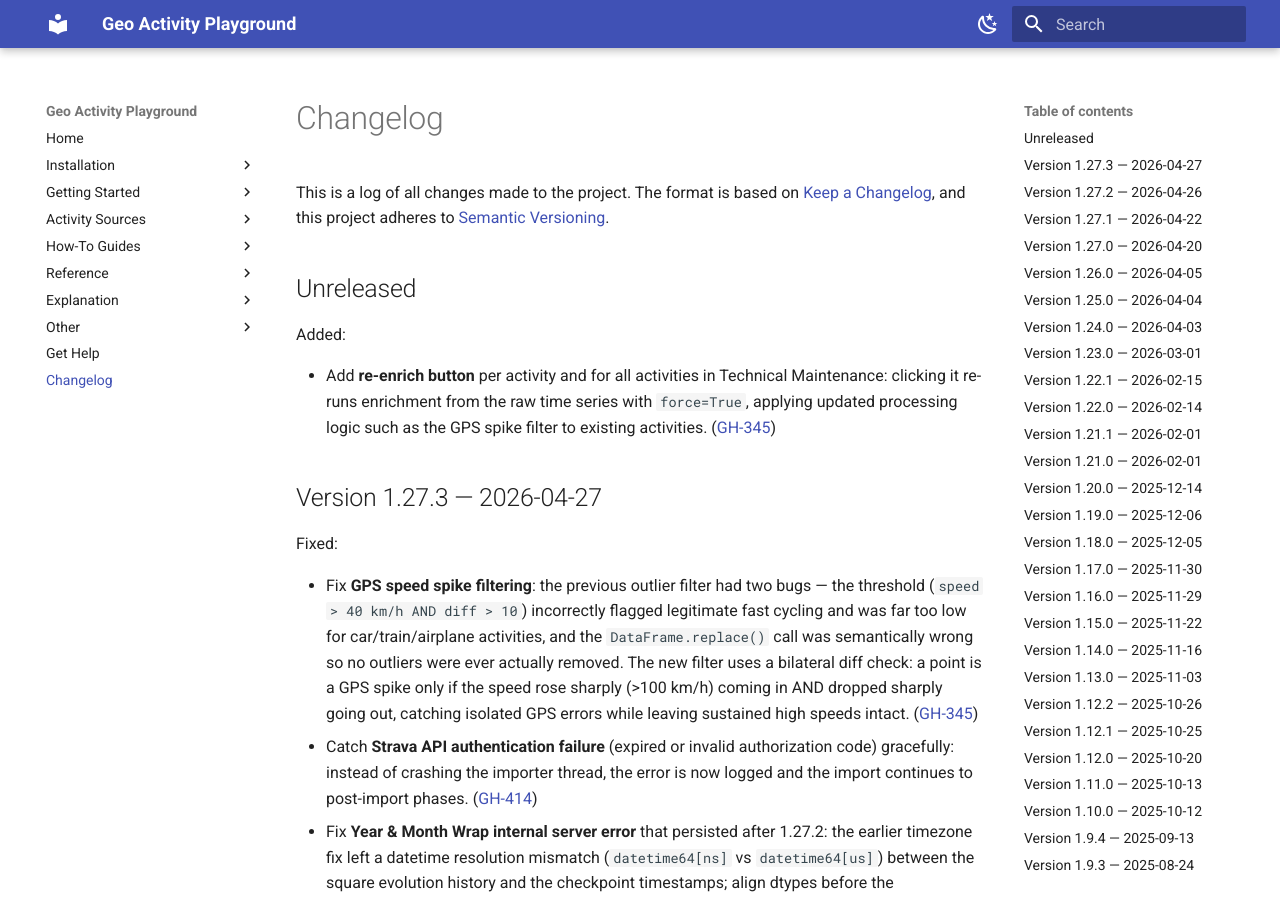
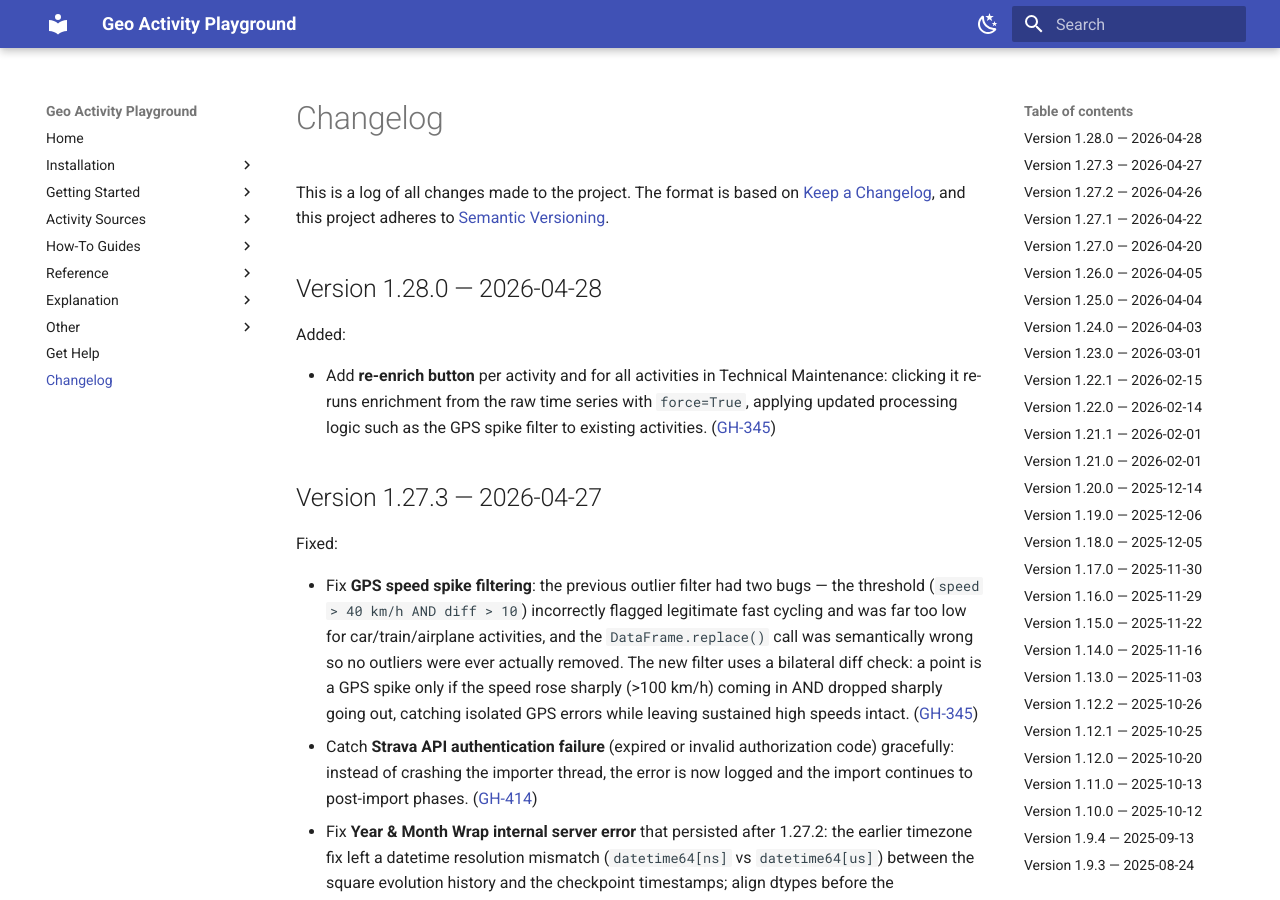
Before and after one commit to martin-ueding/geo-activity-playground, an MkDocs documentation site: the page built from docs/changelog.md, in a window 1280 px wide and 900 px high. Built offline with MkDocs 1.6.1 and Material for MkDocs 9.7.7, drawn with Linux system fonts in a browser that asks for light colours.

Commit message:
chore: bump version to 1.28.0

```diff
--- a/docs/changelog.md
+++ b/docs/changelog.md
@@ -15,7 +15,7 @@ Types of changes
 
 <!-- next version below this line -->
 
-## Unreleased
+## Version 1.28.0 — 2026-04-28
 
 Added:
 
--- a/pyproject.toml
+++ b/pyproject.toml
@@ -1,6 +1,6 @@
 [project]
 name = "geo-activity-playground"
-version = "1.27.3"
+version = "1.28.0"
 description = "Analysis of geo data activities like rides, runs or hikes."
 authors = [{ name = "Martin Ueding", email = "mu@martin-ueding.de" }]
 license = { text = "MIT" }
```
Also changed, not shown: 1 other file.
